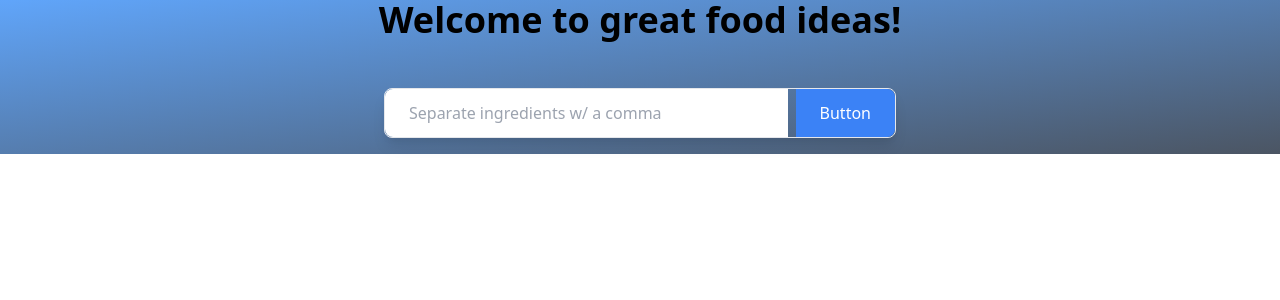
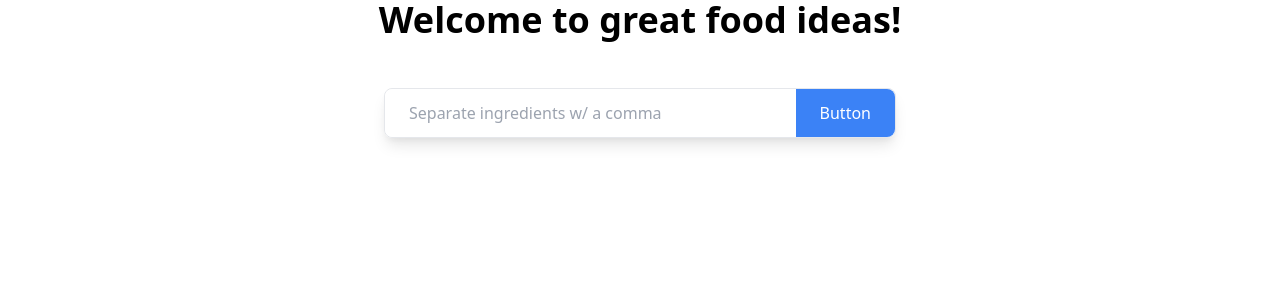
Before and after one commit to Reformedhope/Recipe_book, a React (Create React App) app: page / in a window 1280 px wide. Shown: the top 300 px of the page. Built offline with nearby package versions, Linux system fonts and the light colour scheme.

Commit message:
update the APi key

```diff
--- a/src/Components/RecipeList.jsx
+++ b/src/Components/RecipeList.jsx
@@ -12,8 +12,8 @@ export default function RecipeList(search){
             let response = await axios.get(`https://spoonacular-recipe-food-nutrition-v1.p.rapidapi.com/recipes/findByIngredients?ingredients=${search}&number=10&ignorePantry=true&ranking=1`,
             {
                 headers: {
-                    'X-RapidAPI-Key': 'ebca4246cbmshfdb935bd9e33d2bp16cdacjsn55f3c899903a',
-                    'X-RapidAPI-Host': 'spoonacular-recipe-food-nutrition-v1.p.rapidapi.com'
+                    'X-RapidAPI-Key': '3209788d98msh7972559b7c7ebe3p199943jsn5a92dd09c0e7',
+                    'X-RapidAPI-Host': 'spoonacular-recipe-food-nutrition-v1.p.rapidapi.com',
                   },
             });
             debugger
--- a/src/Pages/HomePage.jsx
+++ b/src/Pages/HomePage.jsx
@@ -3,7 +3,7 @@ import SearchBar from '../Components/SearchBar';
 
 const HomePage = (props) => {
   return (
-    <body class="bg-gradient-to-br from-blue-400 to-gray-600">
+    // <body class="bg-gradient-to-br from-blue-400 to-gray-600">
 
 
     <div >
@@ -17,7 +17,7 @@ const HomePage = (props) => {
         </div>
 
     </div>
-    </body>
+    // </body>
   );
 }
 
--- a/src/Pages/RecipePage.jsx
+++ b/src/Pages/RecipePage.jsx
@@ -11,7 +11,8 @@ const {state} = useLocation();
 console.log("state inside of the recipe page", state)
 
 
-    return (  <div>
+    return (
+    <div>
         <RecipeList search = {state}/>
 <p> Recipes</p>
     </div>);
```
